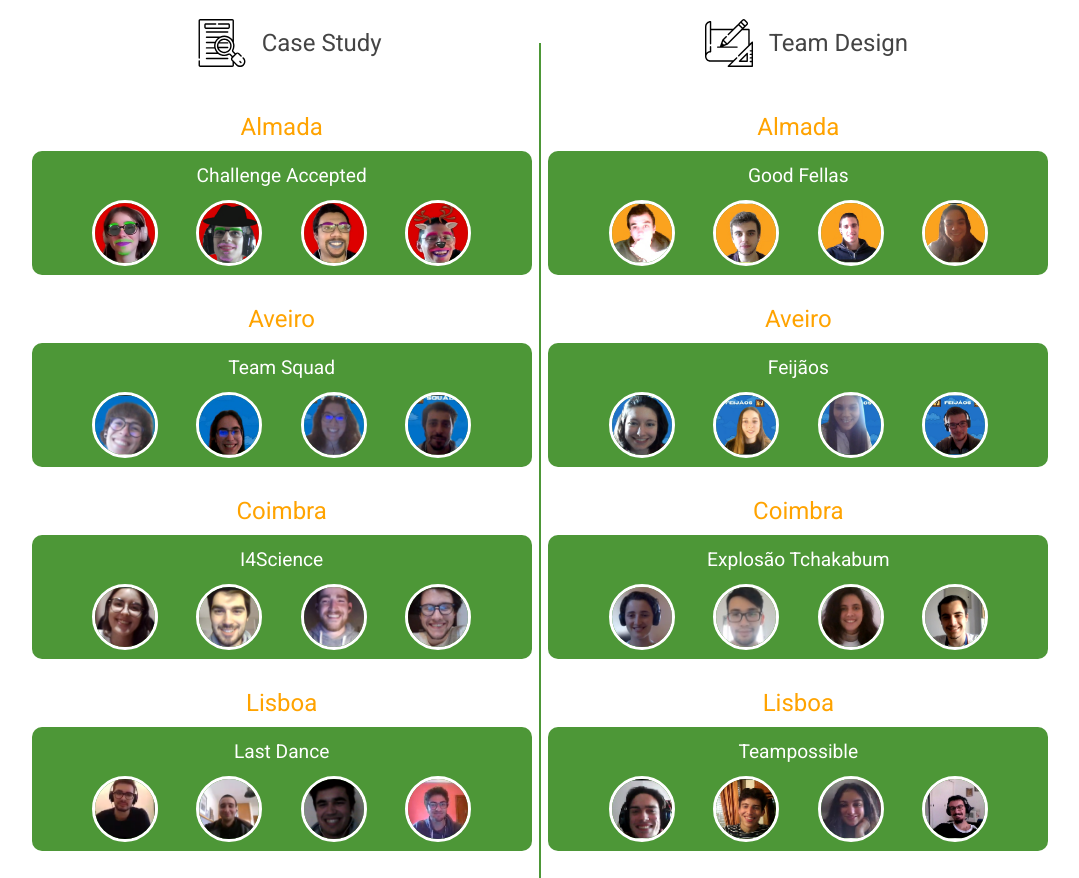
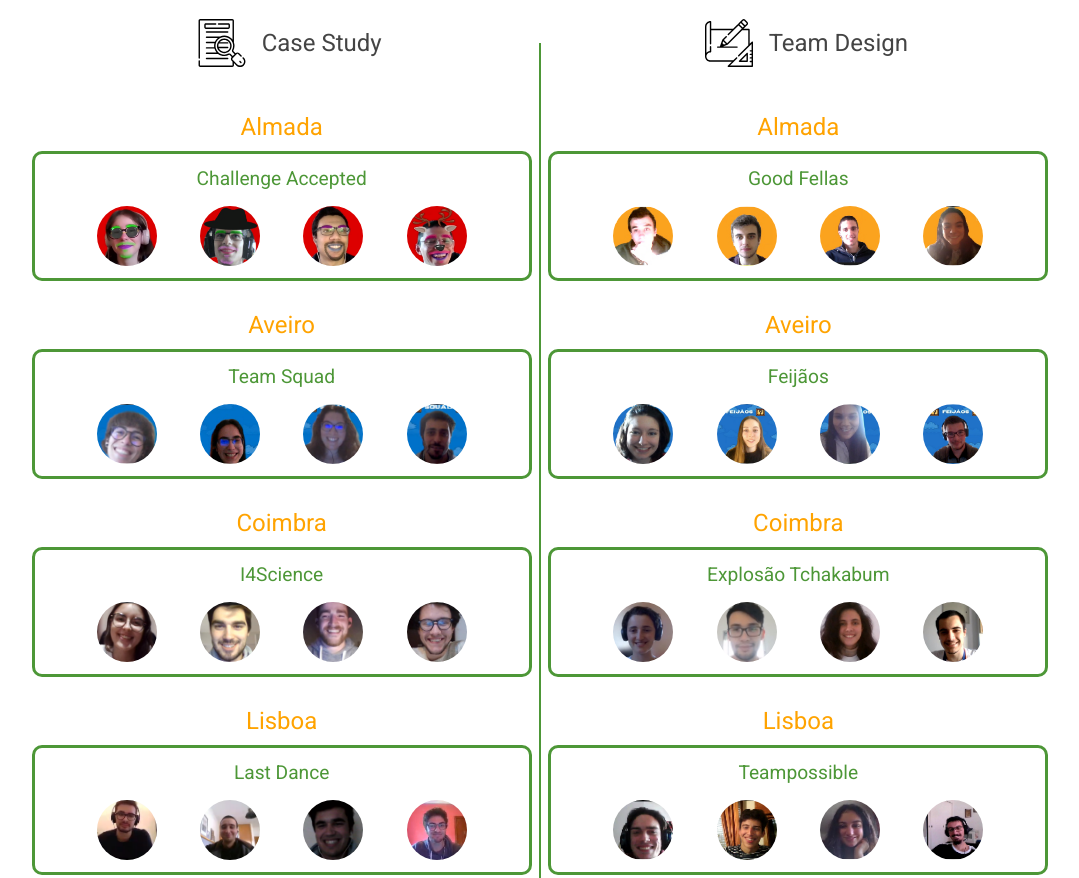
Before and after one commit to Vitor-AMoreira/BEST-Porto---EBEC_2021, a plain HTML site: page index.html in a window 1280 px wide. Shown: the part 4802-5680 px from the top of the page, without its empty margins (100-1179 px from the left). Drawn offline with Linux system fonts and the light colour scheme; files whose address does not match are found by name.

Commit message:
css change

```diff
--- a/style.css
+++ b/style.css
@@ -477,13 +477,13 @@ h3 {
 }
 
 #participants .team {
-    background: #4D9737;
+    border: solid 3px #4D9737;
     padding: 5px 0px;
     border-radius: 10px;
 }
 
 #participants .team p {
-    color: white;
+    color: #4D9737;
     font-weight: 400;
     font-size: 1.2rem;
     line-height: 0.1;
```
